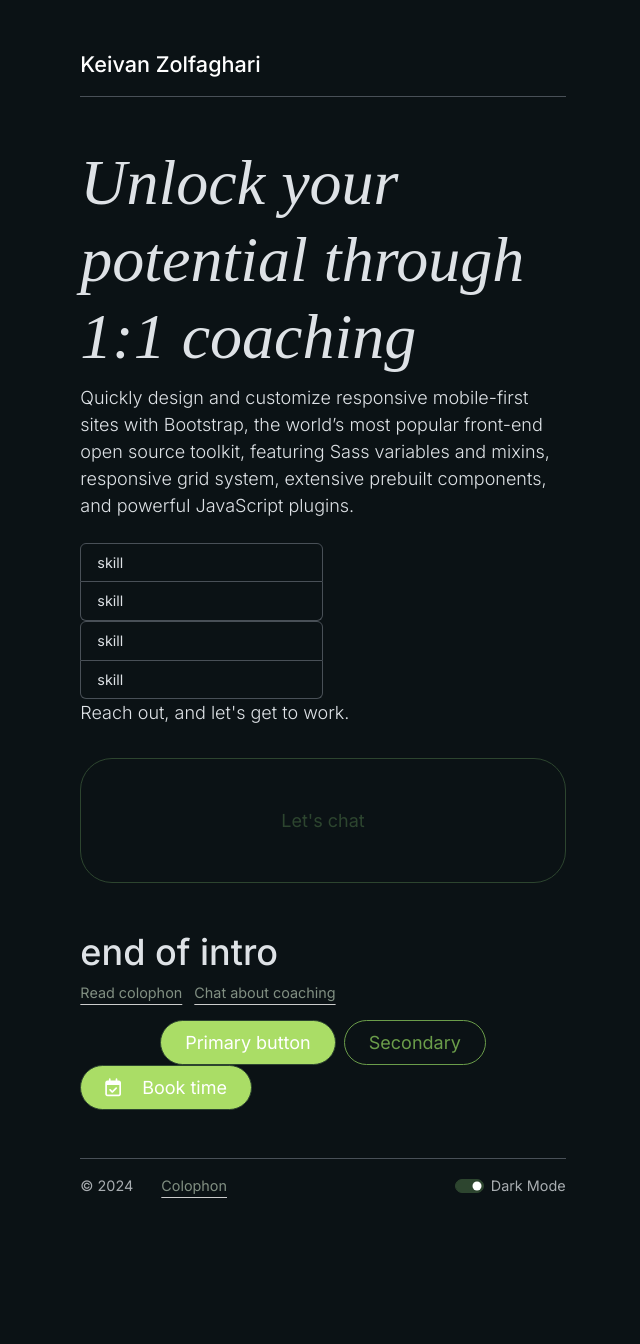
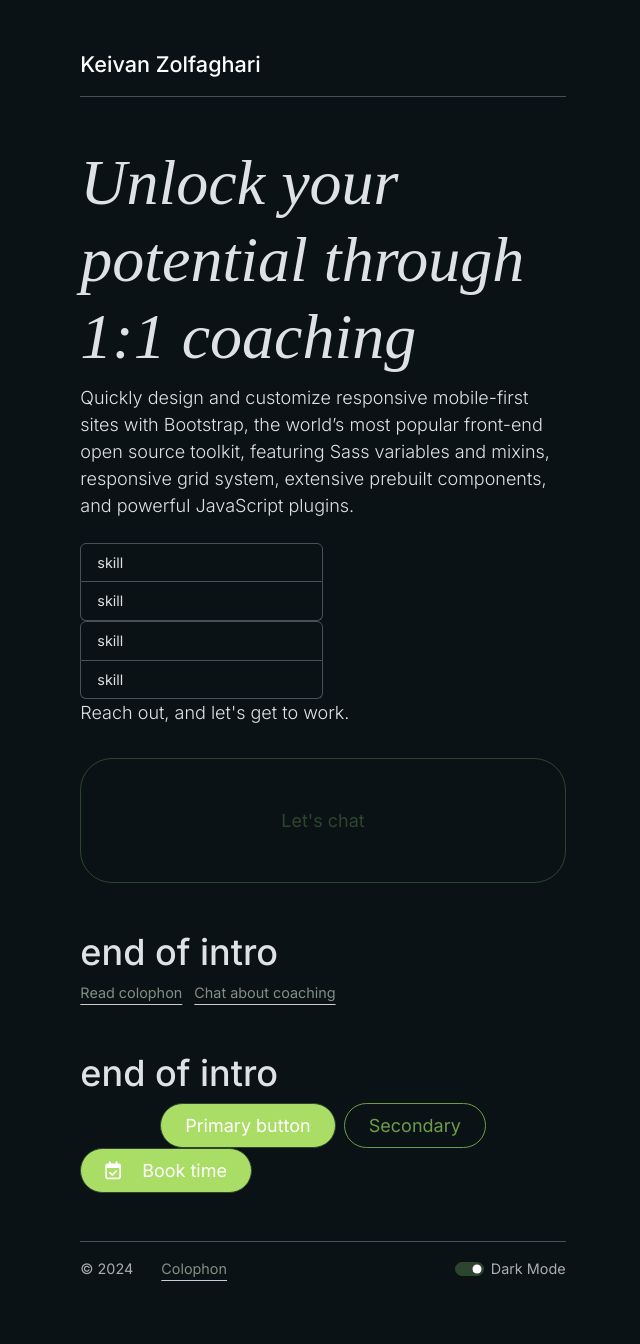
Before and after one commit to keivanz/keivanz.github.io, a Jekyll site: the page built from pages/coach.html, in a window 1280 px wide. Shown: the whole page, without its empty margins (317-957 px from the left). Built offline with Jekyll 4.4.1, drawn with Linux system fonts in a browser that asks for light colours; nearby versions of some CDN libraries; some web fonts are replaced; before the commit the page ends 1261 px from its top, so only the background shows below that.

Commit message:
Update main_coaching.html

```diff
--- a/_includes/main_coaching.html
+++ b/_includes/main_coaching.html
@@ -25,6 +25,7 @@
   <li class="list-inline-item"><a href="/colophon">Read colophon</a></li>
   <li class="list-inline-item"><a href="/coach">Chat about coaching</a></li>
 </ul>
+<h1 class="mt-5">end of intro</h1>
 
 <div class="d-grid gap-2 d-sm-flex justify-content-sm-center">
   <button type="button" class="btn btn-primary btn-lg rounded-5 focus-ring px-4 gap-3">Primary button</button>
```
